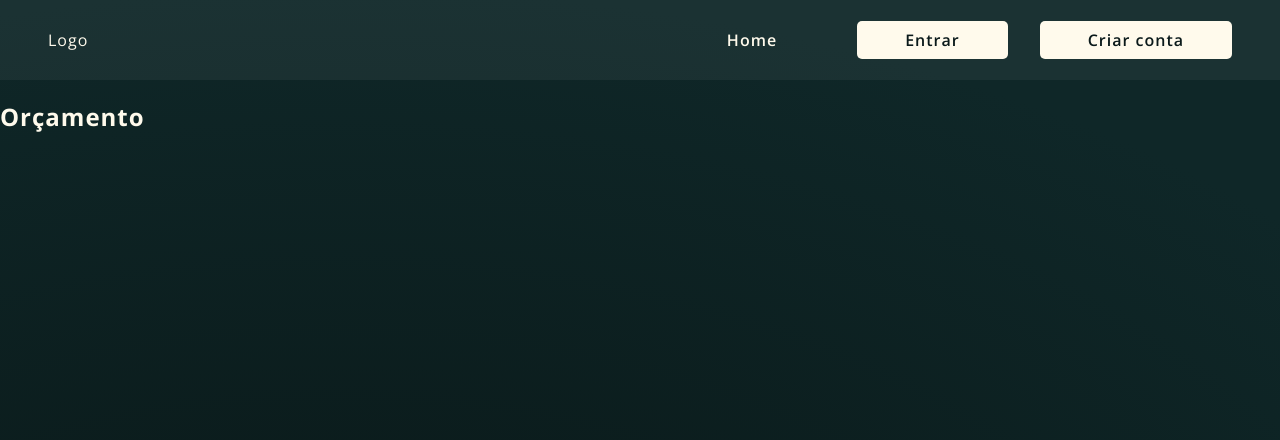
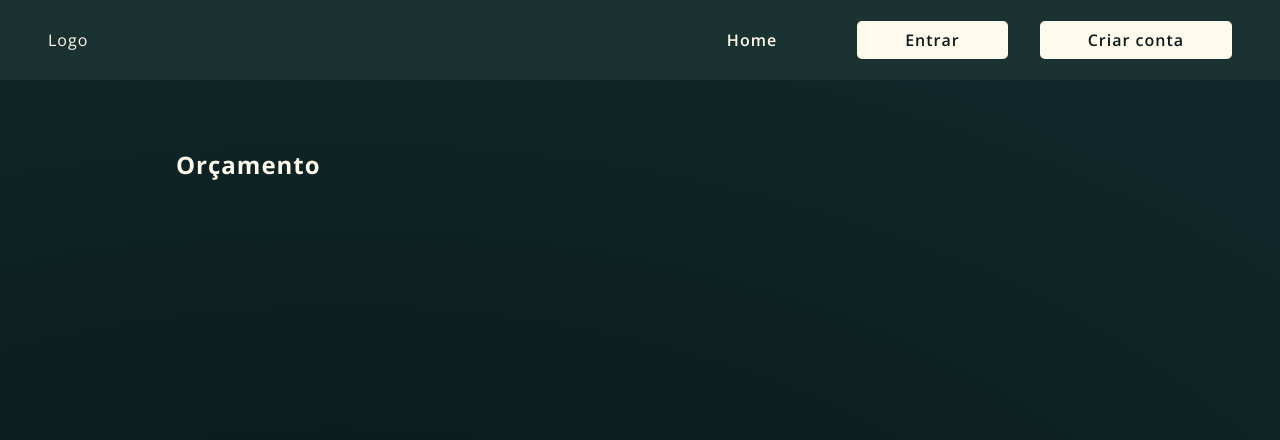
Before and after one commit to cptvictor95/gastura, a Next.js app: page /budgets in a window 1280 px wide. Shown: the top 440 px of the page. Built offline with nearby package versions, Linux system fonts and the light colour scheme; no server answers.

Commit message:
create container generic component and remove providers from app

```diff
--- /dev/null
+++ b/Layout/Container.tsx
@@ -0,0 +1,8 @@
+import React from "react";
+import styles from "../styles/layout/container.module.scss";
+
+const Container: React.FC<{ children: React.ReactNode }> = ({ children }) => {
+  return <div className={styles.container}>{children}</div>;
+};
+
+export default Container;
--- a/components/Dashboard/Dashboard.tsx
+++ b/components/Dashboard/Dashboard.tsx
@@ -105,7 +105,7 @@ const Dashboard: React.FC = () => {
   };
 
   return (
-    <div className={styles.container}>
+    <>
       <div className={styles.balanceContainer}>
         <div className={styles.expense}>
           <div className={styles.card}>
@@ -153,7 +153,7 @@ const Dashboard: React.FC = () => {
         </div>
       </div>
       <div className={styles.mainColumns}></div>
-    </div>
+    </>
   );
 };
 
--- a/components/Dashboard/styles.module.scss
+++ b/components/Dashboard/styles.module.scss
@@ -1,9 +1,4 @@
 @import "../../styles/theme.module";
-
-.container {
-  width: 100%;
-  min-height: 90vh;
-  padding: 3rem;
 
 .balanceContainer {
   display: flex;
@@ -100,4 +95,3 @@
   display: flex;
   justify-content: space-between;
 }
-}
--- a/pages/_app.tsx
+++ b/pages/_app.tsx
@@ -3,20 +3,14 @@ import { AppProps } from "next/app";
 import { FirebaseProvider } from "config/context";
 import { AuthProvider } from "@/contexts/AuthContext";
 import { UserProvider } from "@/contexts/UserContext";
-import { BudgetProvider } from "@/contexts/BudgetContext";
-import { ExpenseProvider } from "@/contexts/ExpenseContext";
 
 function MyApp({ Component, pageProps }: AppProps) {
   return (
     <FirebaseProvider>
       <AuthProvider>
-        <BudgetProvider>
-          <ExpenseProvider>
-            <UserProvider>
-              <Component {...pageProps} />
-            </UserProvider>
-          </ExpenseProvider>
-        </BudgetProvider>
+        <UserProvider>
+          <Component {...pageProps} />
+        </UserProvider>
       </AuthProvider>
     </FirebaseProvider>
   );
--- a/pages/budgets.tsx
+++ b/pages/budgets.tsx
@@ -1,17 +1,17 @@
 import Main from "Layout/Main";
 import React from "react";
-import styles from "../styles/pages/Budgets.module.scss";
 import Header from "../components/Header/Header";
 import { BudgetProvider } from "@/contexts/BudgetContext";
+import Container from "Layout/Container";
 
 const Budgets: React.FC = () => {
   return (
     <BudgetProvider>
       <Header />
       <Main title="Orçamento">
-        <div className={styles.container}>
+        <Container>
           <h2>Orçamento</h2>
-        </div>
+        </Container>
       </Main>
     </BudgetProvider>
   );
--- a/pages/index.tsx
+++ b/pages/index.tsx
@@ -2,6 +2,7 @@ import Dashboard from "@/components/Dashboard/Dashboard";
 import { BudgetProvider } from "@/contexts/BudgetContext";
 import { ExpenseProvider } from "@/contexts/ExpenseContext";
 import useLoggedInUser from "@/hooks/useLoggedInUser";
+import Container from "Layout/Container";
 import Main from "Layout/Main";
 import Header from "../components/Header/Header";
 
@@ -15,7 +16,9 @@ const Home: React.FC = () => {
         {authState === "LOGGEDIN" && (
           <BudgetProvider>
             <ExpenseProvider>
-              <Dashboard />
+              <Container>
+                <Dashboard />
+              </Container>
             </ExpenseProvider>
           </BudgetProvider>
         )}
--- /dev/null
+++ b/styles/layout/container.module.scss
@@ -0,0 +1,7 @@
+.container {
+  width: 100%;
+  max-width: 1024px;
+  min-height: 90vh;
+
+  padding: 3rem;
+}
--- a/styles/pages/Expenses.module.scss
+++ b/styles/pages/Expenses.module.scss
@@ -1,4 +1,5 @@
 .container {
   width: 100%;
+  max-width: 1024px;
   min-height: 90vh;
 }
```
Also changed, not shown: pages/expenses.tsx (+6 -3 lines). Lines whose indentation alone changed are shown as unchanged.
